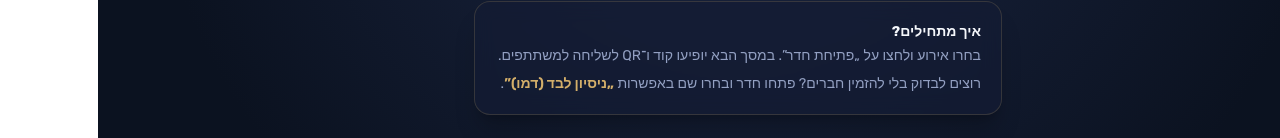
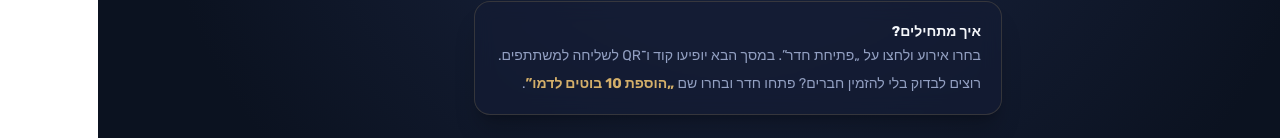
Before and after one commit to BEINUSH/tzevet-2, a Next.js app: page /host in a window 1280 px wide. Shown: the part 143-281 px from the top of the page. Built offline with nearby package versions, Linux system fonts and the light colour scheme; no server answers; the database is empty.

Commit message:
Explain the ten-bot demo mode

```diff
--- a/src/app/host/HostLanding.tsx
+++ b/src/app/host/HostLanding.tsx
@@ -69,7 +69,7 @@ export function HostLanding({ events }: { events: EventSummary[] }) {
         <p className="font-bold text-brand-white mb-1">איך מתחילים?</p>
         <p>בחרו אירוע ולחצו על „פתיחת חדר”. במסך הבא יופיעו קוד ו־QR לשליחה למשתתפים.</p>
         <p className="mt-2">
-          רוצים לבדוק בלי להזמין חברים? פתחו חדר ובחרו שם באפשרות <span className="font-bold text-brand-gold">„ניסיון לבד (דמו)”</span>.
+          רוצים לבדוק בלי להזמין חברים? פתחו חדר ובחרו שם <span className="font-bold text-brand-gold">„הוספת 10 בוטים לדמו”</span>.
         </p>
       </Card>
 
```
